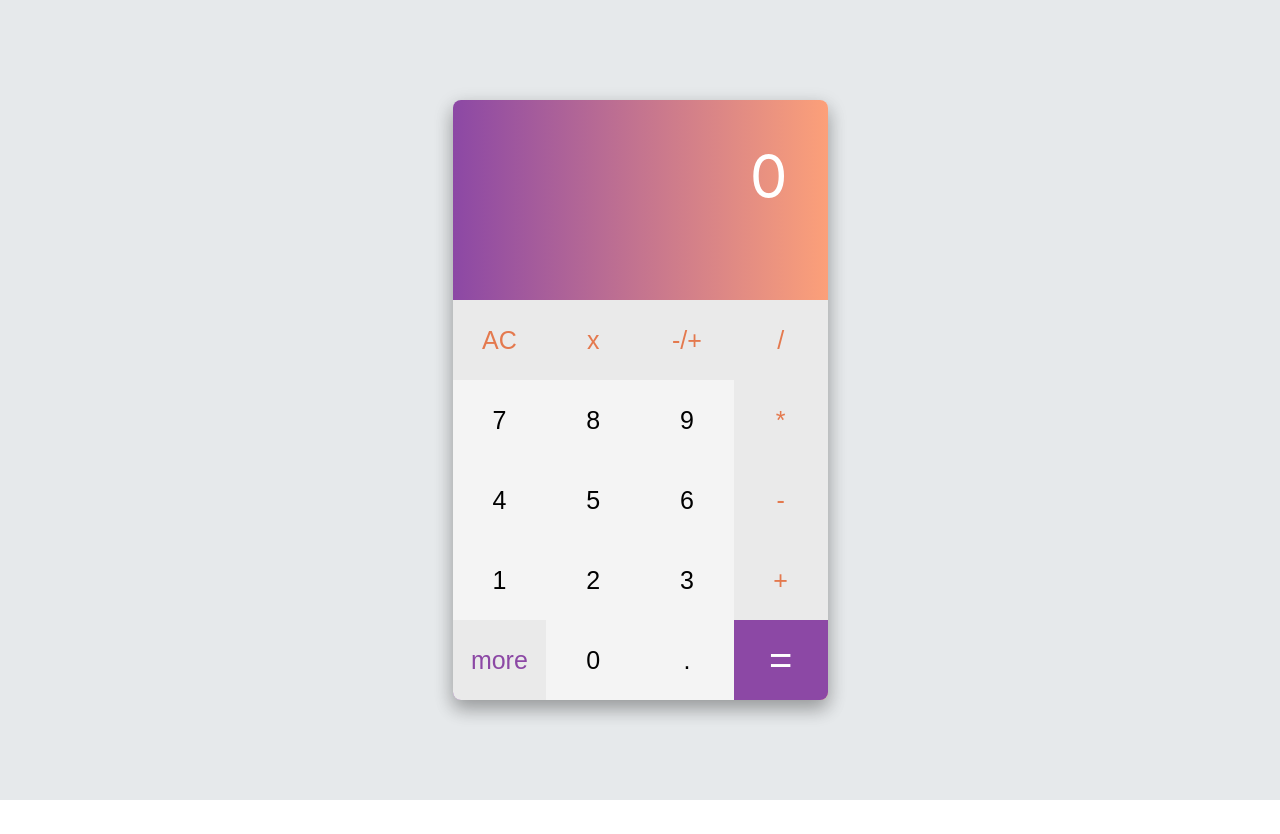
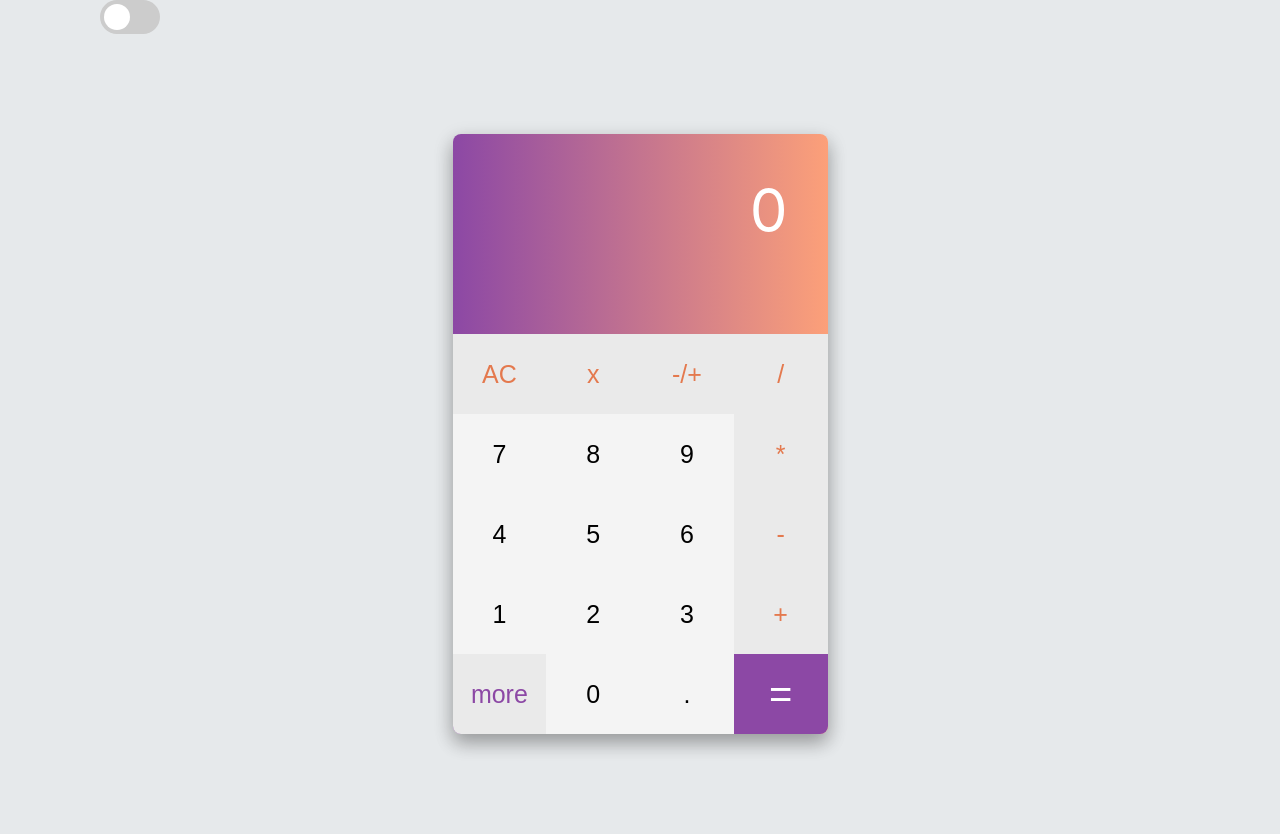
Before and after one commit to FedorLivshits/React-CalculatorTS, a React (Create React App) app: page / in a window 1280 px wide. Before the commit the page ends 800 px from the top, so only its background shows below. Built offline with nearby package versions, Linux system fonts and the light colour scheme.

Commit message:
dark theme style

```diff
--- a/src/App.css
+++ b/src/App.css
@@ -1,5 +1,7 @@
+.calculator{
+    background-color: rgb(230, 233, 235);
+}
 .calculator-page {
-    background-color: rgb(230, 233, 235);
     min-height: 100vh;
     display: flex;
     flex-direction: column;
@@ -8,8 +10,6 @@
     font-size: calc(8px + 2vmin);
     color: white;
 }
-
-
 .calculator__inner {
     width: 375px;
     height: 600px;
@@ -23,50 +23,41 @@
     background: linear-gradient(to right, rgba(140, 72, 165, 1) 0%, rgba(252, 160, 121, 1) 100%); /* W3C, IE10+, FF16+, Chrome26+, Opera12+, Safari7+ */
     filter: progid:DXImageTransform.Microsoft.gradient(startColorstr='#8c48a5', endColorstr='#fca079', GradientType=1); /* IE6-9 */
 }
-
 .calculator__window {
     border-top-left-radius: 10px;
     border-top-right-radius: 8px;
     height: 200px;
 }
-
 .calculator__result-window {
     display: flex;
     justify-content: flex-end;
 }
-
 .calculator__result-window span {
     margin-right: 40px;
     margin-top: 40px;
     font-size: 60px;
 }
-
 .calculator__operation-window {
     display: flex;
     justify-content: flex-end;
 }
-
 .calculator__operation-window span {
     margin-right: 40px;
     margin-top: 30px;
     font-size: 20px;
     color: rgba(255, 255, 255, 0.51);
 }
-
 .counter-btns {
     height: 300px;
     border-radius: 5px;
 
 }
-
 .row {
 
     display: flex;
     justify-content: space-between;
     align-items: center;
 }
-
-
 .btn {
     color: black;
     font-size: 25px;
@@ -80,7 +71,6 @@
 .btn:hover{
     color: orange;
 }
-
 .counter__inc-btn {
     margin-left: 15px;
 }
@@ -88,13 +78,10 @@
 .counter__reset-btn {
     margin-right: 15px;
 }
-
-
 .operator {
     background-color: rgb(234, 234, 234);
     color: rgb(228 121 78);
 }
-
 .equal {
     background: rgb(140, 72, 165); /* Old browsers */
     color: white;
@@ -105,7 +92,6 @@
     border-bottom-left-radius: 8px;
     color: rgb(140, 72, 165);
 }
-
 .calculator-title {
     text-align: center;
     margin: 10px;
@@ -114,3 +100,170 @@
 button:focus {
     outline: none !important
 }
+
+/*.calculator{*/
+/*    background-color: rgb(48, 66, 58);*/
+/*}*/
+/*.calculator-page {*/
+/*    min-height: 100vh;*/
+/*    display: flex;*/
+/*    flex-direction: column;*/
+/*    align-items: center;*/
+/*    justify-content: center;*/
+/*    font-size: calc(8px + 2vmin);*/
+/*    color: white;*/
+/*}*/
+/*.calculator__inner {*/
+/*    width: 375px;*/
+/*    height: 600px;*/
+/*    background-color: rgba(38, 38, 38, 0.23);*/
+/*    box-shadow: 0 10px 18px 0 rgba(0, 0, 0, 0.2), 0 6px 20px 0 rgba(0, 0, 0, 0.19);*/
+/*    text-align: center;*/
+/*    border-radius: 8px;*/
+/*    background: rgb(17, 75, 48); !* Old browsers *!*/
+/*    background: -moz-linear-gradient(left, rgb(17, 73, 44) 0%, rgb(79, 187, 150) 100%); !* FF3.6-15 *!*/
+/*    background: -webkit-linear-gradient(left, rgb(17, 73, 44) 0%, rgba(86, 208, 166, 1) 100%); !* Chrome10-25,Safari5.1-6 *!*/
+/*    background: linear-gradient(to right, rgba(17, 73, 33, 1) 0%, rgb(86, 208, 166, 1) 100%); !* W3C, IE10+, FF16+, Chrome26+, Opera12+, Safari7+ *!*/
+/*    filter: progid:DXImageTransform.Microsoft.gradient(startColorstr='#8c48a5', endColorstr='#fca079', GradientType=1); !* IE6-9 *!*/
+/*}*/
+/*.calculator__window {*/
+/*    border-top-left-radius: 10px;*/
+/*    border-top-right-radius: 8px;*/
+/*    height: 200px;*/
+/*}*/
+/*.calculator__result-window {*/
+/*    display: flex;*/
+/*    justify-content: flex-end;*/
+/*}*/
+/*.calculator__result-window span {*/
+/*    margin-right: 40px;*/
+/*    margin-top: 40px;*/
+/*    font-size: 60px;*/
+/*}*/
+/*.calculator__operation-window {*/
+/*    display: flex;*/
+/*    justify-content: flex-end;*/
+/*}*/
+/*.calculator__operation-window span {*/
+/*    margin-right: 40px;*/
+/*    margin-top: 30px;*/
+/*    font-size: 20px;*/
+/*    color: rgba(255, 255, 255, 0.51);*/
+/*}*/
+/*.counter-btns {*/
+/*    height: 300px;*/
+/*    border-radius: 5px;*/
+
+/*}*/
+/*.row {*/
+
+/*    display: flex;*/
+/*    justify-content: space-between;*/
+/*    align-items: center;*/
+/*}*/
+/*.btn {*/
+/*    color: #ffffff;*/
+/*    font-size: 25px;*/
+/*    font-weight: 400;*/
+/*    border: none;*/
+/*    background-color: rgb(50, 50, 50);*/
+/*    cursor: pointer;*/
+/*    height: 80px;*/
+/*    width: 94px;*/
+/*}*/
+/*.btn:hover{*/
+/*    color: #93e5d3;*/
+/*}*/
+/*.counter__inc-btn {*/
+/*    margin-left: 15px;*/
+/*}*/
+
+/*.counter__reset-btn {*/
+/*    margin-right: 15px;*/
+/*}*/
+/*.operator {*/
+/*    background-color: rgb(47, 47, 47);*/
+/*    color: #5daf98;*/
+/*}*/
+/*.equal {*/
+/*    background: rgb(27, 83, 55); !* Old browsers *!*/
+/*    color: white;*/
+/*    font-size: 40px;*/
+/*    border-bottom-right-radius: 8px;*/
+/*}*/
+/*.more{*/
+/*    border-bottom-left-radius: 8px;*/
+/*    color: #5daf98;*/
+/*}*/
+/*.calculator-title {*/
+/*    text-align: center;*/
+/*    margin: 10px;*/
+/*}*/
+
+/*button:focus {*/
+/*    outline: none !important*/
+/*}*/
+.switch-inner{
+margin-left: 100px;
+}
+.switch {
+    position: relative;
+    display: inline-block;
+    width: 60px;
+    height: 34px;
+}
+
+/* Hide default HTML checkbox */
+.switch input {
+    opacity: 0;
+    width: 0;
+    height: 0;
+}
+
+/* The slider */
+.slider {
+    position: absolute;
+    cursor: pointer;
+    top: 0;
+    left: 0;
+    right: 0;
+    bottom: 0;
+    background-color: #ccc;
+    -webkit-transition: .4s;
+    transition: .4s;
+}
+
+.slider:before {
+    position: absolute;
+    content: "";
+    height: 26px;
+    width: 26px;
+    left: 4px;
+    bottom: 4px;
+    background-color: white;
+    -webkit-transition: .4s;
+    transition: .4s;
+}
+
+input:checked + .slider {
+    background-color: #2196F3;
+}
+
+input:focus + .slider {
+    box-shadow: 0 0 1px #2196F3;
+}
+
+input:checked + .slider:before {
+    -webkit-transform: translateX(26px);
+    -ms-transform: translateX(26px);
+    transform: translateX(26px);
+}
+
+/* Rounded sliders */
+.slider.round {
+    border-radius: 34px;
+}
+
+.slider.round:before {
+    border-radius: 50%;
+}
--- a/src/Components/Calculator.jsx
+++ b/src/Components/Calculator.jsx
@@ -3,9 +3,15 @@
 import {CalculatorContext} from "./CalculatorLogic";
 
 function Calculator() {
-    const {  numValue, storeValue,operator, result } = useContext(CalculatorContext);
+    const {numValue, storeValue, operator, result} = useContext(CalculatorContext);
     return (
         <div className="calculator">
+            <div className="switch-inner">
+                <label className="switch">
+                    <input type="checkbox"/>
+                    <span className="slider round"></span>
+                </label>
+            </div>
             <header className="calculator-page">
                 <div className="calculator__inner">
                     <div className="calculator__window">
@@ -16,8 +22,9 @@
                             <span> {storeValue} {operator} {numValue} </span>
                         </div>
                     </div>
-                    <PanelButton />
+                    <PanelButton/>
                 </div>
+
             </header>
         </div>
     )
--- a/src/Components/CalculatorLogic.jsx
+++ b/src/Components/CalculatorLogic.jsx
@@ -13,7 +13,6 @@
     const handleSetNumValue = (value) => {
         if ((!numValue.includes('.') || value !== '.') && numValue.length < 8) {
             setNumValue((numValue + value).replace(/^0+/, ''));
-            // setNumValue(numValue + value);
         }
     }
     //сохраняем число в другой стэйт для возможности ввода второго
@@ -22,23 +21,36 @@
         setNumValue("");
     }
 
+    //сохраняем оператор
+    const handleSetOperatorType = (operatorType) => {
+        if (numValue) {
+            setOperator(operatorType);
+            handleStoreValue();
+        }
+        if (storeValue) {
+            setOperator(operatorType);
+        }
+    }
+
+    //Сбрасываем введенные числа
     const handleResetValue = () => {
         setNumValue("")
         setStoreValue("");
         setOperator("");
     }
-
+    //Сбрасываем результат
     const handleResetResultValue = () => {
         setResult(0)
     }
+    //удаляем по одному символу
     const handleClearValue = () => {
         if (numValue !== "") {
             let clearNumber = numValue.slice(0, numValue.length - 1)
             setNumValue(clearNumber)
         }
-
     }
 
+    //меняем знак числа на противоположный
     const handleNegative = () => {
         if (numValue > 0) {
             setNumValue(`-${numValue}`)
@@ -52,22 +64,15 @@
         }
     }
 
-    const handleSetOperatorType = (operatorType) => {
-        if (numValue) {
-            setOperator(operatorType);
-            handleStoreValue();
-        }
-        if (storeValue) {
-            setOperator(operatorType);
-        }
-    }
+    //считаем результат
     const calculateResult = () => {
+
         if (numValue && storeValue && operator) {
             let num1 = parseInt(numValue)
             let num2 = parseInt(storeValue)
             switch (operator) {
                 case "+":
-                    setResult(num1 + num2);
+                        setResult(num1 + num2);
                     break
                 case "-":
                     setResult(num1 - num2);
```
